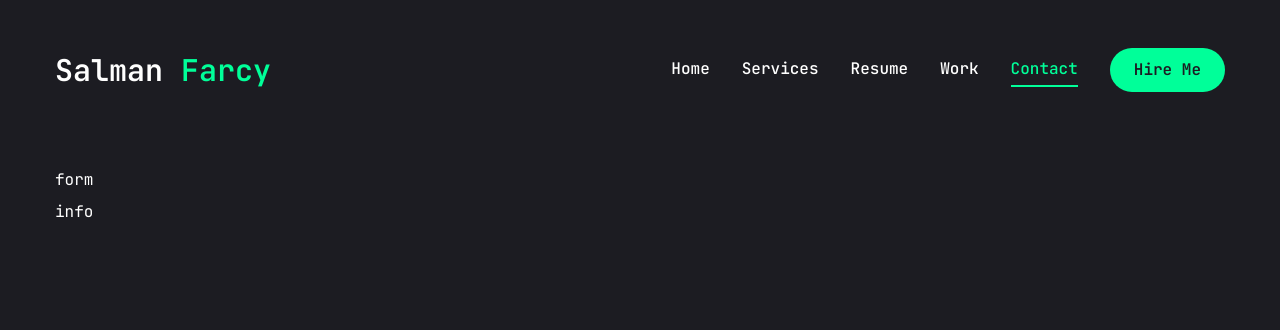
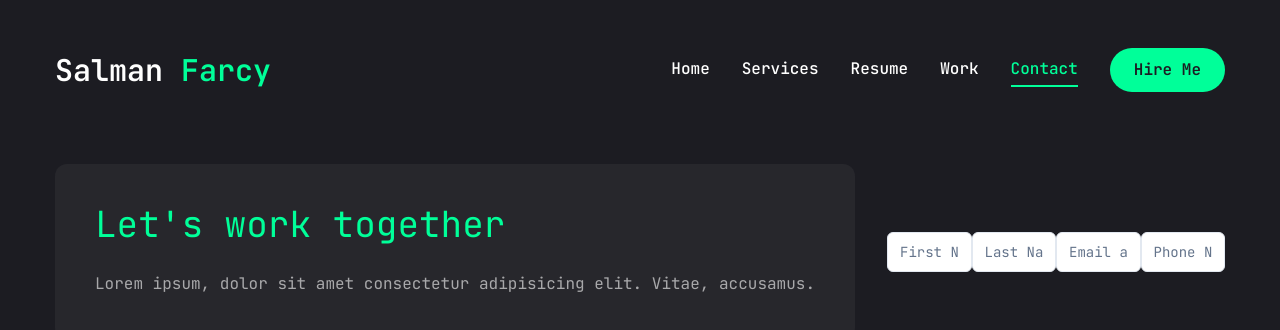
Before and after one commit to salman-farcy/Portfolio-Season-2, a Next.js app: page /contact in a window 1280 px wide. Shown: the top 330 px of the page. Built offline with nearby package versions, Linux system fonts and the light colour scheme.

Commit message:
some code add

```diff
--- a/app/contact/page.jsx
+++ b/app/contact/page.jsx
@@ -45,15 +45,21 @@
       className="py-6"
     >
       <div className="container mx-auto">
-        <div className="">
+        <div className="flex flex-col xl:flex-row gap-8">
           {/* form */}
-          <div className="">
-            <form>form</form>
+          <div className="xl:-[54%] order-2 xl:order-none">
+            <form className="flex flex-col gap-6 p-10 bg-[#27272c] rounded-xl">
+              <h3 className="text-4xl text-accent">Let's work together</h3>
+              <p className="text-white/60">Lorem ipsum, dolor sit amet consectetur adipisicing elit. Vitae, accusamus.</p>
+            </form>
           </div>
 
           {/* info */}
-          <div className="">
-            info
+          <div className="flex-1 flex items-center xl:justify-end order-1 xl:order-none mb-8 xl:mb-0">
+           <Input type="firstname" placeholder="First Name"/>
+           <Input type="lastname" placeholder="Last Name"/>
+           <Input type="email" placeholder="Email address"/>
+           <Input type="phone" placeholder="Phone Number"/>
           </div>
         </div>
       </div>
```
